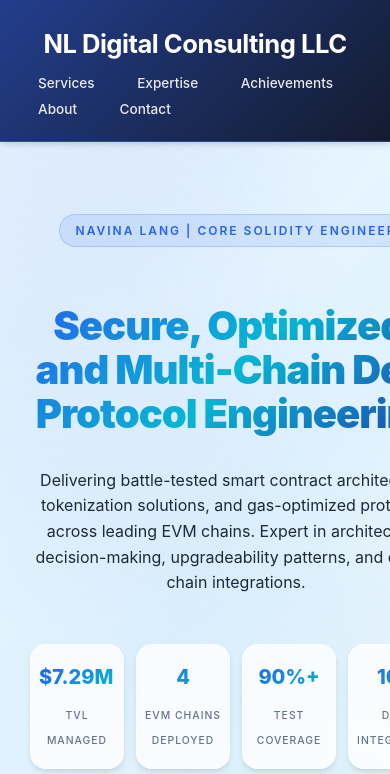
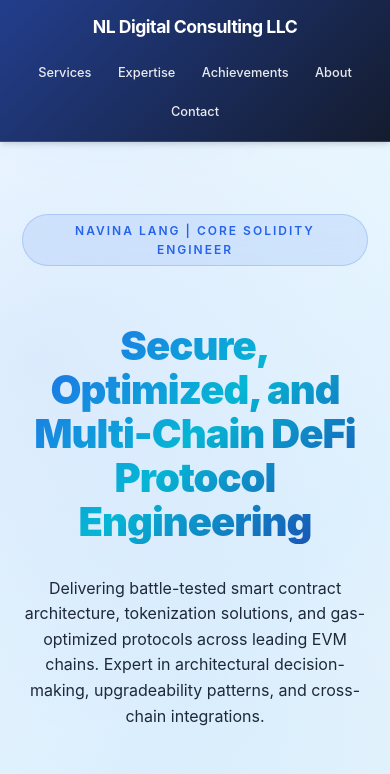
Before and after one commit to langnavina97/nldigitalconsulting-site, a plain HTML site: page index.html in a window 390 px wide. Shown: the top 774 px of the page. Drawn offline with Linux system fonts and the light colour scheme.

Commit message:
Fix mobile responsiveness for header and hero section

```diff
--- a/index.html
+++ b/index.html
@@ -54,6 +54,12 @@
         --shadow-xl: 0 20px 25px -5px rgba(0, 0, 0, 0.1),
           0 10px 10px -5px rgba(0, 0, 0, 0.04);
       }
+      * {
+        box-sizing: border-box;
+      }
+      html {
+        overflow-x: hidden;
+      }
       body {
         font-family: var(--font-family);
         margin: 0;
@@ -61,11 +67,16 @@
         line-height: 1.6;
         color: var(--dark-text);
         background: linear-gradient(180deg, #ffffff 0%, #f8fafc 100%);
+        overflow-x: hidden;
+        width: 100%;
+        max-width: 100vw;
       }
       .container {
         max-width: 1200px;
         margin: 0 auto;
         padding: 0 20px;
+        width: 100%;
+        overflow-x: hidden;
       }
       /* Header & Navigation */
       header {
@@ -83,11 +94,15 @@
         z-index: 1000;
         box-shadow: var(--shadow-md);
         border-bottom: 1px solid rgba(59, 130, 246, 0.3);
+        width: 100%;
+        overflow-x: hidden;
       }
       nav {
         display: flex;
         justify-content: space-between;
         align-items: center;
+        width: 100%;
+        flex-wrap: wrap;
       }
       .logo {
         font-size: 1.6rem;
@@ -97,6 +112,9 @@
         letter-spacing: -0.5px;
         transition: color 0.3s ease;
         position: relative;
+        word-wrap: break-word;
+        overflow-wrap: break-word;
+        hyphens: auto;
       }
       .logo:hover {
         color: var(--primary-light);
@@ -147,6 +165,9 @@
       section {
         padding: 80px 0;
         position: relative;
+        width: 100%;
+        max-width: 100vw;
+        overflow-x: hidden;
       }
       section:nth-child(even) {
         background: linear-gradient(135deg, #f8fafc 0%, #f1f5f9 100%);
@@ -186,6 +207,8 @@
         position: relative;
         overflow: hidden;
         padding: 100px 0;
+        width: 100%;
+        max-width: 100vw;
       }
       #hero::before {
         content: "";
@@ -245,6 +268,10 @@
         max-width: 900px;
         margin: 0 auto;
         text-align: center;
+        width: 100%;
+        padding: 0 10px;
+        word-wrap: break-word;
+        overflow-wrap: break-word;
       }
       #hero > .container > p:first-of-type,
       .hero-badge {
@@ -262,6 +289,9 @@
         border: 1px solid rgba(37, 99, 235, 0.2);
         border-radius: 50px;
         backdrop-filter: blur(10px);
+        word-wrap: break-word;
+        overflow-wrap: break-word;
+        max-width: 100%;
       }
       #hero h1 {
         font-size: clamp(2.5rem, 5vw, 4.5rem);
@@ -280,6 +310,10 @@
         letter-spacing: -1px;
         opacity: 0;
         animation: fadeInUp 0.8s ease 0.4s forwards;
+        word-wrap: break-word;
+        overflow-wrap: break-word;
+        hyphens: auto;
+        width: 100%;
       }
       #hero > .container > p:nth-of-type(2) {
         font-size: clamp(1.1rem, 2vw, 1.4rem);
@@ -290,6 +324,10 @@
         font-weight: 400;
         opacity: 0;
         animation: fadeInUp 0.8s ease 0.6s forwards;
+        word-wrap: break-word;
+        overflow-wrap: break-word;
+        padding: 0 10px;
+        width: 100%;
       }
       .hero-stats {
         display: flex;
@@ -300,6 +338,8 @@
         opacity: 0;
         animation: fadeInUp 0.8s ease 0.8s forwards;
         max-width: 1000px;
+        width: 100%;
+        padding: 0 10px;
       }
       .stat-item {
         text-align: center;
@@ -312,6 +352,9 @@
         transition: all 0.3s ease;
         flex: 1 1 0;
         min-width: 0;
+        max-width: 100%;
+        word-wrap: break-word;
+        overflow-wrap: break-word;
       }
       .stat-item:hover {
         transform: translateY(-5px);
@@ -565,12 +608,36 @@
         }
       }
       @media (max-width: 768px) {
+        .container {
+          padding: 0 15px;
+        }
+        header {
+          padding: 1rem 0;
+        }
         nav {
           flex-direction: column;
+          gap: 1rem;
         }
-        nav a {
-          margin: 5px 10px;
+        .logo {
+          font-size: 1.3rem;
+          text-align: center;
+          width: 100%;
+          padding: 0 10px;
+          word-break: break-word;
+        }
+        nav > div {
+          display: flex;
+          flex-wrap: wrap;
+          justify-content: center;
+          gap: 0.5rem;
+          width: 100%;
+          padding: 0 10px;
+        }
+        nav a:not(.logo) {
+          margin: 0;
+          padding: 8px 12px;
           font-size: 0.9rem;
+          white-space: nowrap;
         }
         .service-item,
         .expertise-card {
@@ -582,11 +649,13 @@
         }
         .hero-stats {
           gap: 1rem;
-          flex-wrap: nowrap;
+          flex-wrap: wrap;
+          padding: 0 10px;
         }
         .stat-item {
           padding: 1.25rem 1rem;
-          flex: 1 1 0;
+          flex: 1 1 calc(50% - 0.5rem);
+          min-width: 120px;
         }
         .stat-value {
           font-size: 1.75rem;
@@ -604,6 +673,23 @@
         }
       }
       @media (max-width: 480px) {
+        .container {
+          padding: 0 12px;
+        }
+        header {
+          padding: 0.8rem 0;
+        }
+        .logo {
+          font-size: 1.1rem;
+          padding: 0 10px;
+        }
+        nav > div {
+          gap: 0.4rem;
+        }
+        nav a:not(.logo) {
+          padding: 6px 10px;
+          font-size: 0.8rem;
+        }
         #hero {
           min-height: auto;
           padding: 60px 0 80px 0;
@@ -615,12 +701,13 @@
         }
         .hero-stats {
           gap: 0.75rem;
-          flex-wrap: nowrap;
-          padding: 0 10px;
+          flex-wrap: wrap;
+          padding: 0 5px;
         }
         .stat-item {
           padding: 1rem 0.5rem;
-          flex: 1 1 0;
+          flex: 1 1 calc(50% - 0.375rem);
+          min-width: 100px;
         }
         .stat-value {
           font-size: 1.25rem;
@@ -634,11 +721,6 @@
           width: 100%;
           max-width: 300px;
           justify-content: center;
-        }
-        nav a:not(.logo) {
-          margin-left: 8px;
-          padding: 6px 10px;
-          font-size: 0.85rem;
         }
       }
     </style>
```
